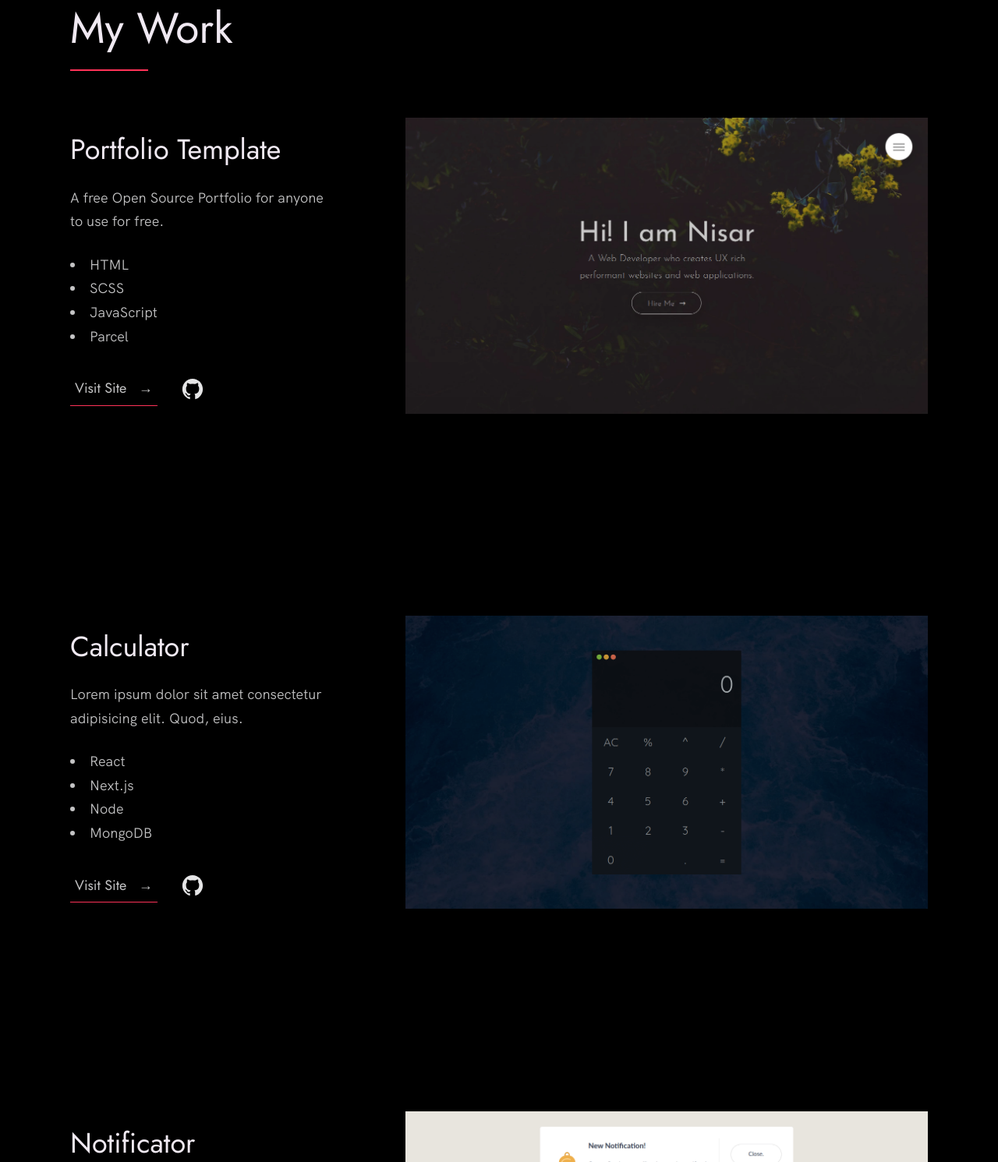
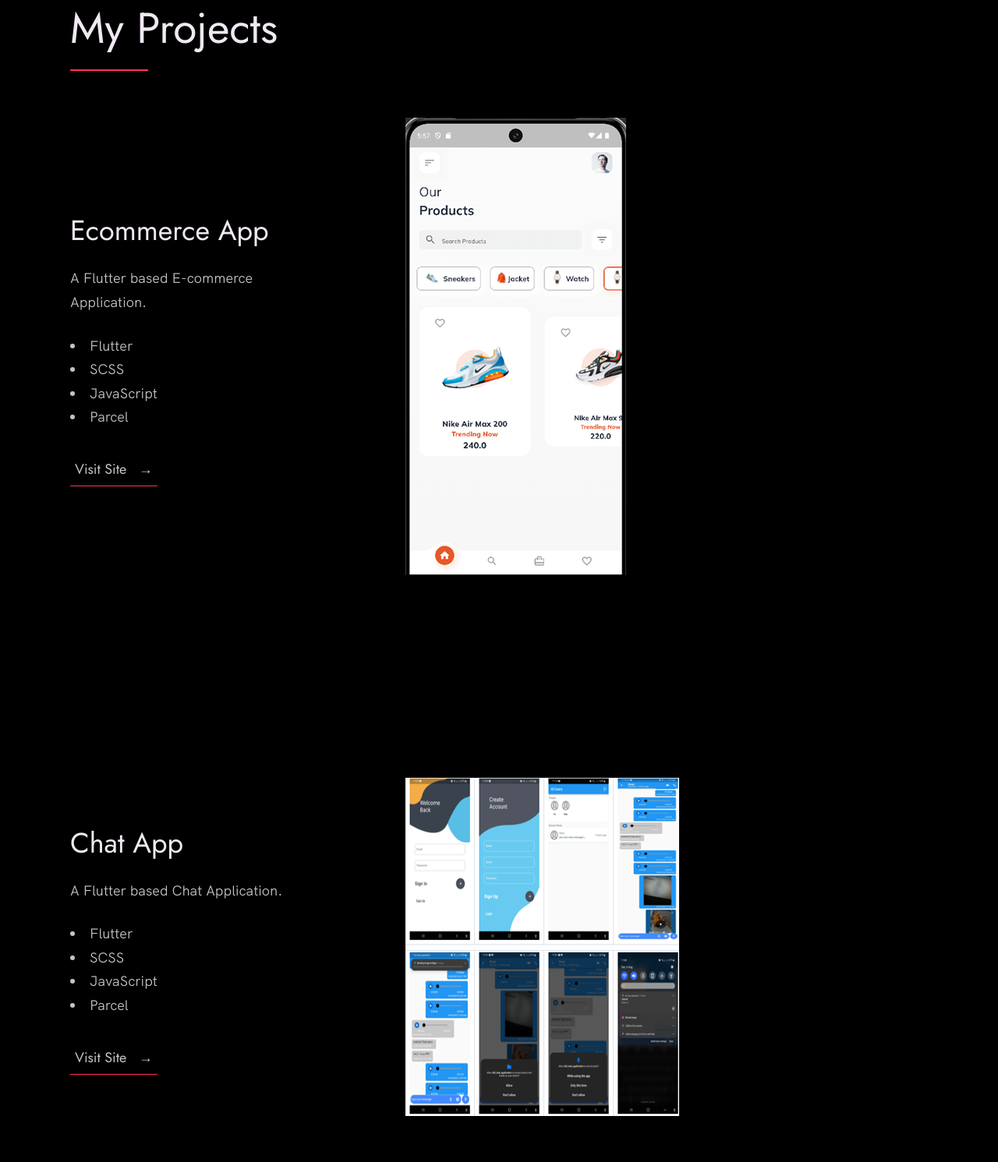
Before and after one commit to aneeq-rahman/portfolio, a plain HTML site: page index.html in a window 1280 px wide. Shown: the part 917-2408 px from the top of the page at 78% size. Drawn offline with Linux system fonts and the light colour scheme.

Commit message:
portfolio

```diff
--- a/index.css
+++ b/index.css
@@ -788,7 +788,8 @@ body:not(.user-is-tabbing) a:focus {
 }
 
 .footer__social-image {
-    height: 4rem;
+    height: 12rem;
+    padding: 20%;
 }
 
 .footer__github-buttons {
--- a/index.html
+++ b/index.html
@@ -71,35 +71,56 @@
 
     <section class="work" id="work">
       <div class="row">
-        <h2>My Work</h2>
+        <h2>My Projects</h2>
         <div class="work__boxes">
 
           <!-- Each div with the work__box class is a project. -->
 
           <div class="work__box">
             <div class="work__text">
-              <h3>Portfolio Template</h3>
+              <h3>Ecommerce App</h3>
               <p>
-                A free Open Source Portfolio for anyone to use for free.
+                A Flutter based E-commerce Application.
               </p>
               <ul class="work__list">
-                <li>HTML</li>
+                <li>Flutter</li>
                 <li>SCSS</li>
                 <li>JavaScript</li>
                 <li>Parcel</li>
               </ul>
 
               <div class="work__links">
-                <a href="https://nisar.surge.sh" target="_blank" class="link__text">
+              <a href="https://github.com/aneeq-rahman/flutter_ecommerce_app" class="link__text">
                   Visit Site <span>&rarr;</span>
-                </a>
-                <a href="https://github.com/nisarhassan12/portfolio" title="View Source Code" target="_blank">
-                  <img src="./images/github.svg" class="work__code" alt="GitHub">
                 </a>
               </div>
             </div>
             <div class="work__image-box">
-              <img src="./images/project-1.png" class="work__image" alt="Project 1" />
+              <img src="./images/flutter_ecommerce.png" class="work__image" alt="Project 1" />
+            </div>
+          </div>
+
+           <div class="work__box">
+            <div class="work__text">
+              <h3>Chat App</h3>
+              <p>
+                A Flutter based Chat Application.
+              </p>
+              <ul class="work__list">
+                <li>Flutter</li>
+                <li>SCSS</li>
+                <li>JavaScript</li>
+                <li>Parcel</li>
+              </ul>
+
+              <div class="work__links">
+              <a href="https://github.com/aneeq-rahman/flutter_chat_app" class="link__text">
+                  Visit Site <span>&rarr;</span>
+                </a>
+              </div>
+            </div>
+            <div class="work__image-box">
+              <img src="./images/flutter_chat.png" class="work__image" alt="Project 2" />
             </div>
           </div>
 
@@ -303,17 +324,14 @@
         </div>
       </div>
     </section>
-  </main>
 
-  <!-- ***** Footer ***** -->
-
-  <footer role="contentinfo" class="footer">
-    <div class="row">
-      <!-- Update the links to point to your accounts -->
-      <ul class="footer__social-links">
+    <section class="contact" id="contact">
+  <div class="row">
+    <h2>Contact</h2>
+  <ul class="footer__social-links">
         <li class="footer__social-link-item">
           <a href="mailto:mdaneequrrahman@gmail.com/" title="Link to Email">
-            <img src="./images/email.jpg" class="footer__social-image" alt="Email">
+            <img src="./images/email.jpg" class="footer__social-image" alt="Email" title="Email">
           </a>
         </li>
         <li class="footer__social-link-item">
@@ -332,10 +350,17 @@
           </a>
         </li>
       </ul>
+  </div>
+</section>
+  </main>
 
+  <!-- ***** Footer ***** -->
+
+  <footer role="contentinfo" class="footer">
+    <div class="row">
       <!-- If you give me some credit by keeping the below paragraph, will be huge for me 😊 Thanks. -->
       <p>
-        &copy; 2020 - Template designed & developed by <a href="https://nisar.dev" class="link">Nisar</a>.
+        &copy; 2020 - Template designed & developed by Nisar.
       </p>
       <div class="footer__github-buttons">
         <iframe
```
Also changed, not shown: images/flutter_chat.png (added), images/flutter_ecommerce.png (added).
